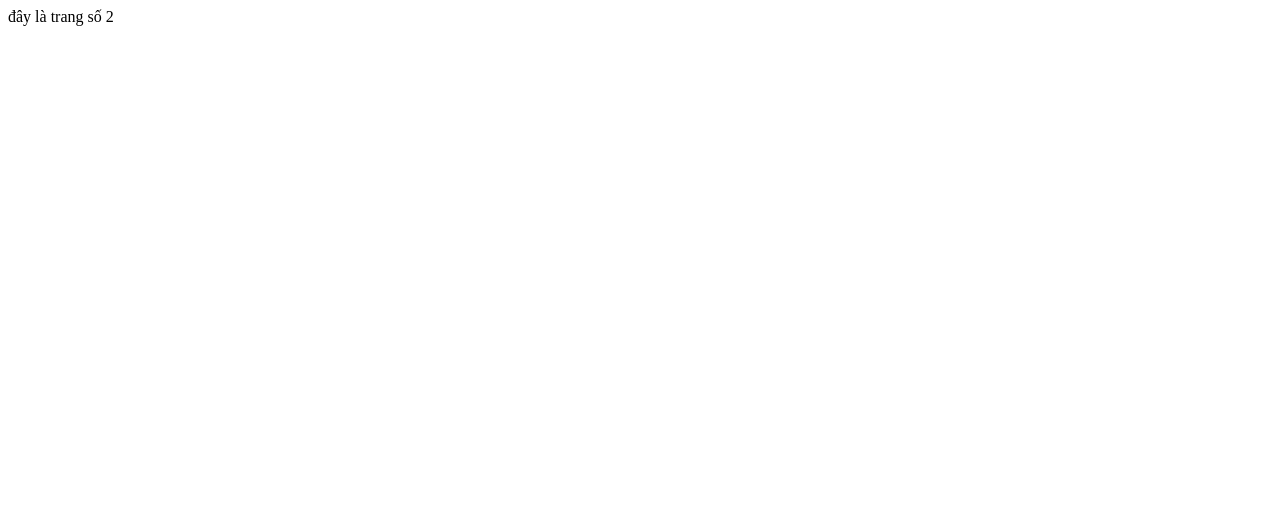
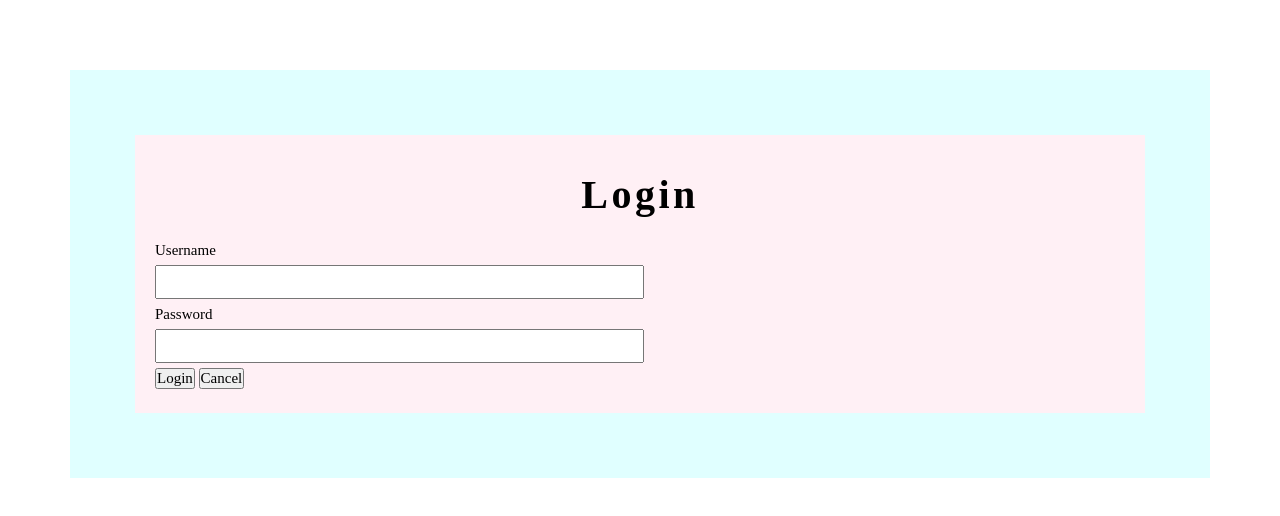
Before and after one commit to ChiTuong-201/my-project, a plain HTML site: page html/page2.html in a window 1280 px wide. Drawn offline with Linux system fonts and the light colour scheme.

Commit message:
update200526

```diff
--- /dev/null
+++ b/css/style2.css
@@ -0,0 +1,37 @@
+ /*css*/
+ *{
+	 margin:0;
+	 padding:0;
+	 font-family:Time New roman;
+	 font-size:15px;
+	 line-height:2.0;
+	 color:black;
+ }
+ div.container{
+	 margin:70px;
+	 background-color:#E0FFFF;
+	 padding:50px;
+ }
+ #title{
+	 font-size:40px;
+	 text-transform:uppercare;
+	 letter-spacing:3.5px;
+	 text-align:center;
+
+ }
+ form#frmLogin{
+	 background-color:#FFF0F5;
+	 padding:20px;
+	 margin:15px;
+ }
+
+label{
+	display:block;
+}
+div.form-group{
+	text-align:
+
+}
+input.form-control{
+	width:50%;
+}
--- /dev/null
+++ b/css/style3.css
@@ -0,0 +1,41 @@
+/*css*/
+ *{
+	 margin:0;
+	 padding:0;
+	 font-family:Time New roman;
+	 font-size:15px;
+	 line-height:2.0;
+	 color:white;
+ }
+ div.container{
+	 margin:70px;
+	 background-color:#FF1493;
+	 padding:50px;
+ }
+ #title{
+	 font-size:40px;
+	 text-transform:uppercare;
+	 letter-spacing:2.0px;
+	 text-align:center;
+	 color:black;
+ }
+ form#frmLogin{
+	 background-color:#00BFFF;
+	 padding:20px;
+	 margin:15px;
+ }
+
+label{
+	display:block;
+}
+
+input.form-control{
+	width:50%;
+}
+input.form-button{
+	color:black;
+	width:10%;
+}
+div.form-vitri{
+	color:black;
+}
--- a/html/page2.html
+++ b/html/page2.html
@@ -3,8 +3,24 @@
 	<head>
 		<title> Trang 2 </title>
 		<meta char set= "utf-8">
+		<link rel ="stylesheet" href ="../css/style2.css">
 	</head>
 	<body>
-		đây là trang số 2
+		<div class = "container">
+		<form id="frmLogin">
+			<h2 id ="title">Login</h2>
+			<div class ="form-group">
+			<label form ="textUsername">Username</label>
+			<input class ="form-control" type ="text" id ="textUsername" name="textUsername" >
+			</div>
+			<div class ="form-group">
+			<label form ="textPass">Password</label>
+			<input class ="form-control" type ="password" id ="textPass" name="textPass" >
+			</div>
+			<input class ="form-button" type="submit" id="smLogin" name="smLogin" value="Login">
+			<input class ="form-button" type="reset" id="rsCancel" name="rsCancel" value="Cancel">
+
+			</form>
+		</div>
 	</body>
 </html>
```
Also changed, not shown: html/page3.html (added, +49 -0 lines).
